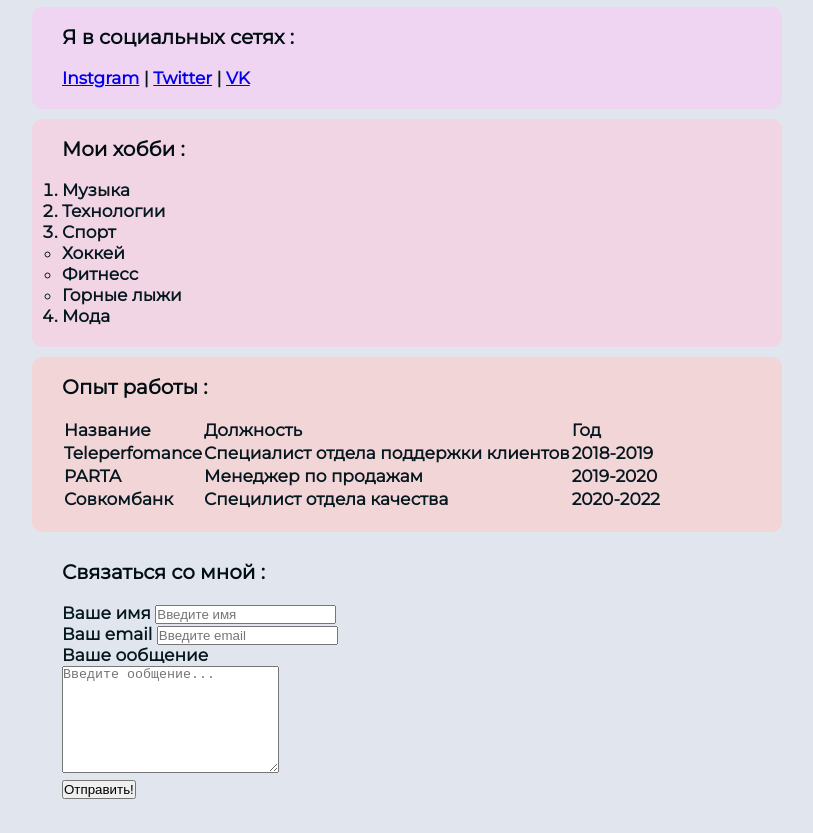
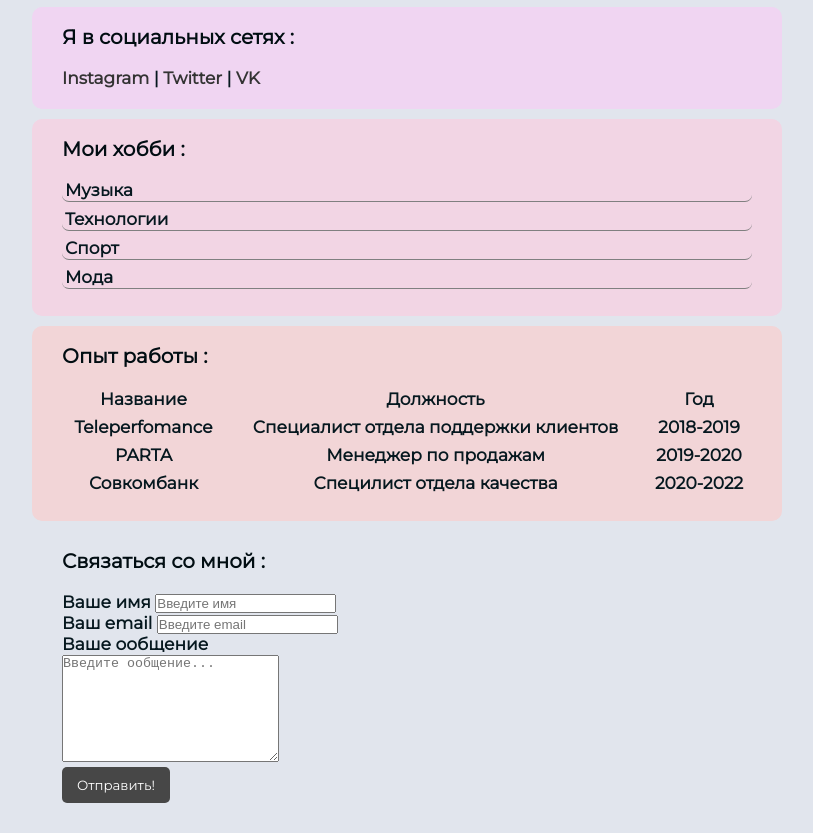
Before and after one commit to w1t1uv/html-course, a plain HTML site: page index.html in a window 1280 px wide. Shown: the part 479-1312 px from the top of the page, without its empty margins (233-1046 px from the left). Drawn offline with Linux system fonts and the light colour scheme.

Commit message:
styled links and pseudo-classes. added a common class for the buttons on the site and styled them. styled tables, lists and their pseudo-classes in more detail with text-align, padding-bottom, border-bottom, border-radius, width and more.

```diff
--- a/index.html
+++ b/index.html
@@ -35,7 +35,7 @@
 
 <h3 class="header">Я в социальных сетях :</h3>
 
-<a href="https://www.instagram.com/witluvvvvvvv/" target="_blank">Instgram</a>
+<a href="https://www.instagram.com/witluvvvvvvv/" target="_blank">Instagram</a>
 |
 <a href="https://twitter.com/witluvvvvvvv" target="_blank">Twitter</a>
 |
@@ -47,17 +47,10 @@
 
 <h3 class="header">Мои хобби :</h3>
 
-<ol>
+<ol class="list">
     <li>Музыка</li>
     <li>Технологии</li>
-    <li>
-        Спорт
-        <ul>
-            <li>Хоккей</li>
-            <li>Фитнесс</li>
-            <li>Горные лыжи</li>
-        </ul>
-    </li>
+    <li>Спорт</li>
     <li>Мода</li>
 </ol>
 
@@ -67,7 +60,7 @@
 
 <h3 class="header">Опыт работы :</h3>
 
-<table>
+<table class="table">
     <thead>
     <tr>
         <td>Название</td>
@@ -120,7 +113,7 @@
     <textarea id="message" cols="25" rows="7" placeholder="Введите ообщение..."></textarea>
 </div>
 
-<button type="submit">Отправить!</button>
+<button type="submit" class="btn">Отправить!</button>
 
 </form>
 
--- a/styles.css
+++ b/styles.css
@@ -73,3 +73,61 @@ body {
     border-radius: 20px;
     box-shadow: 4px 4px 14px rgba(0, 0, 0, 0.25);
 }
+
+a {
+    color: #333;
+    text-decoration: none;
+}
+
+a:hover {
+    color: #a16ad9;
+    text-decoration: underline;
+}
+
+a:visited {
+    color: #2741c2;
+}
+
+a:active {
+    color: #27b7c2;
+}
+
+.btn {
+    background: #474747;
+    padding: 10px 15px;
+    color: #fff;
+    border: none;
+    cursor: pointer;
+    border-radius: 5px;
+    font-family: inherit;
+}
+
+.btn:hover {
+    opacity: 0.8;
+}
+
+.list {
+    margin: 0;
+    padding: 0;
+    list-style: none;
+}
+
+.list li {
+    margin-bottom: 7px;
+    padding-left: 3px;
+    border-bottom: 1px solid grey;
+    border-radius: 7px;
+}
+
+.table {
+    width: 100%;
+}
+
+.table td {
+    text-align: center;
+    padding-bottom: 5px;
+}
+
+.table td:hover {
+    background: #ebbebe;
+}
```
